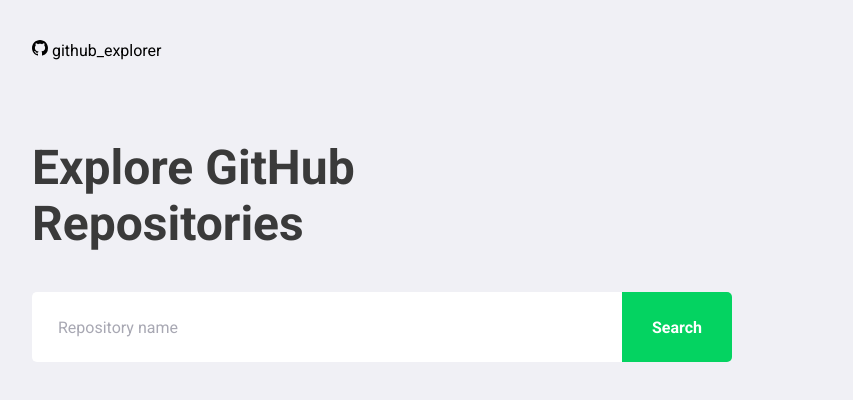
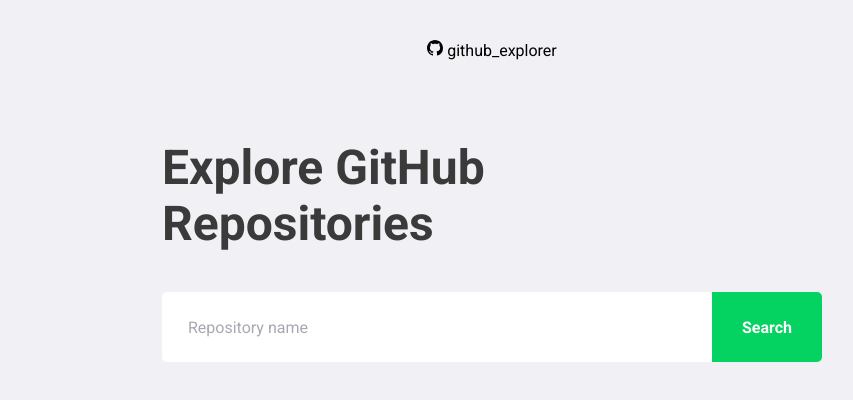
Before and after one commit to ygorthiago/github-explorer, a React (Vite) app: page / in a window 1280 px wide. Shown: the top 400 px of the page, without its empty margins (148-1001 px from the left). Built offline with nearby package versions, Linux system fonts and the light colour scheme.

Commit message:
refactor: use rem on font-size

```diff
--- a/src/pages/Home/styles.ts
+++ b/src/pages/Home/styles.ts
@@ -6,11 +6,16 @@ interface FormProps {
 }
 
 export const HomeContainer = styled.main`
-
+  display: flex;
+  flex-direction: column;
+  justify-content: center;
+  align-items: center;
+  width: 100%;
+  max-width: 700px;
 `
 
 export const HomeTitle = styled.h1`
-  font-size: 48px;
+  font-size: 3rem;
   color: ${Theme.colors.primaryDarkerGray};
   max-width: 450px;
   line-height: 56px;
@@ -19,12 +24,15 @@ export const HomeTitle = styled.h1`
 `;
 
 export const SearchRepoForm = styled.form<FormProps>`
+  display: flex;
+  width: 100%;
+  max-width: 700px;
   margin-top: 40px;
-  max-width: 700px;
-  display: flex;
 
   input {
     flex: 1;
+    width: 100%;
+
     height: 70px;
     padding: 0 24px;
     border: 0;
@@ -45,7 +53,7 @@ export const SearchRepoForm = styled.form<FormProps>`
   }
 
   button {
-    width: 110px;
+    width: 30%;
     height: 70px;
     background: ${Theme.colors.primaryGreen};
     border-radius: 0 5px 5px 0;
@@ -56,6 +64,10 @@ export const SearchRepoForm = styled.form<FormProps>`
 
     &:hover {
       opacity: 0.8;
+    }
+
+    @media(min-width: 450px) {
+      width: 110px;
     }
   }
 `;
@@ -101,12 +113,12 @@ export const Repositories = styled.section`
       margin: 0 16px;
 
       strong {
-        font-size: 20px;
+        font-size: 1.25rem;
         color: ${Theme.colors.primaryDarkGray};
       }
 
       p {
-        font-size: 18px;
+        font-size: 1.125;
         color: ${Theme.colors.primaryGray};
         margin-top: 4px;
       }
--- a/src/styles/global.ts
+++ b/src/styles/global.ts
@@ -10,10 +10,24 @@ export default createGlobalStyle`
   }
 
   #root {
-    max-width: 960px;
+    max-width: 700px;
     margin: 0 auto;
     padding: 40px 20px;
   }
+
+  html {
+  @media(max-width: 1080px) {
+    font-size: 93.75%;
+  }
+
+  @media(max-width: 720px) {
+    font-size: 87.5%;
+  }
+
+  @media(max-width: 300px) {
+    font-size: 67.5%;
+  }
+}
 
   body {
     background: ${Theme.colors.background};
```
